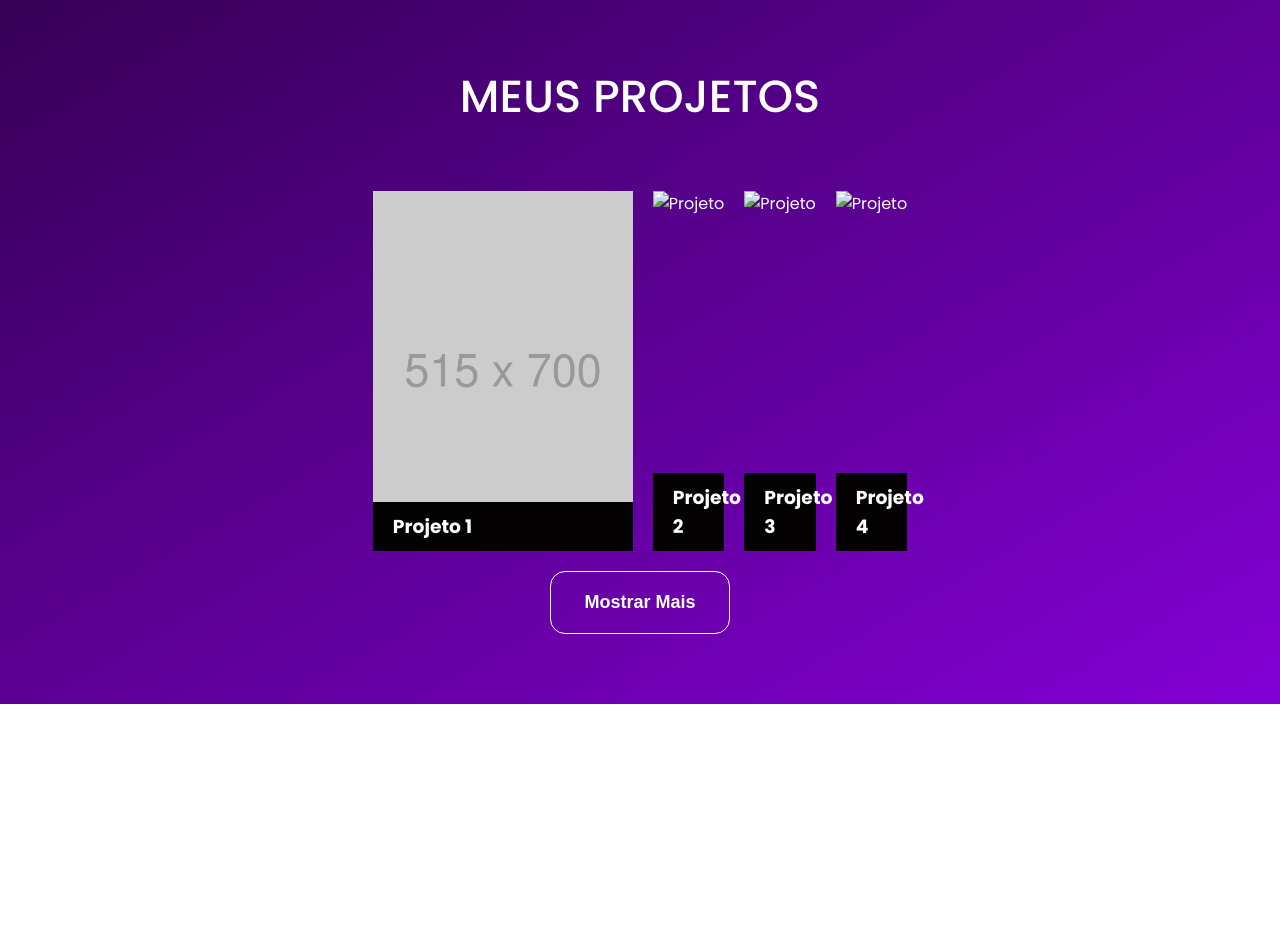
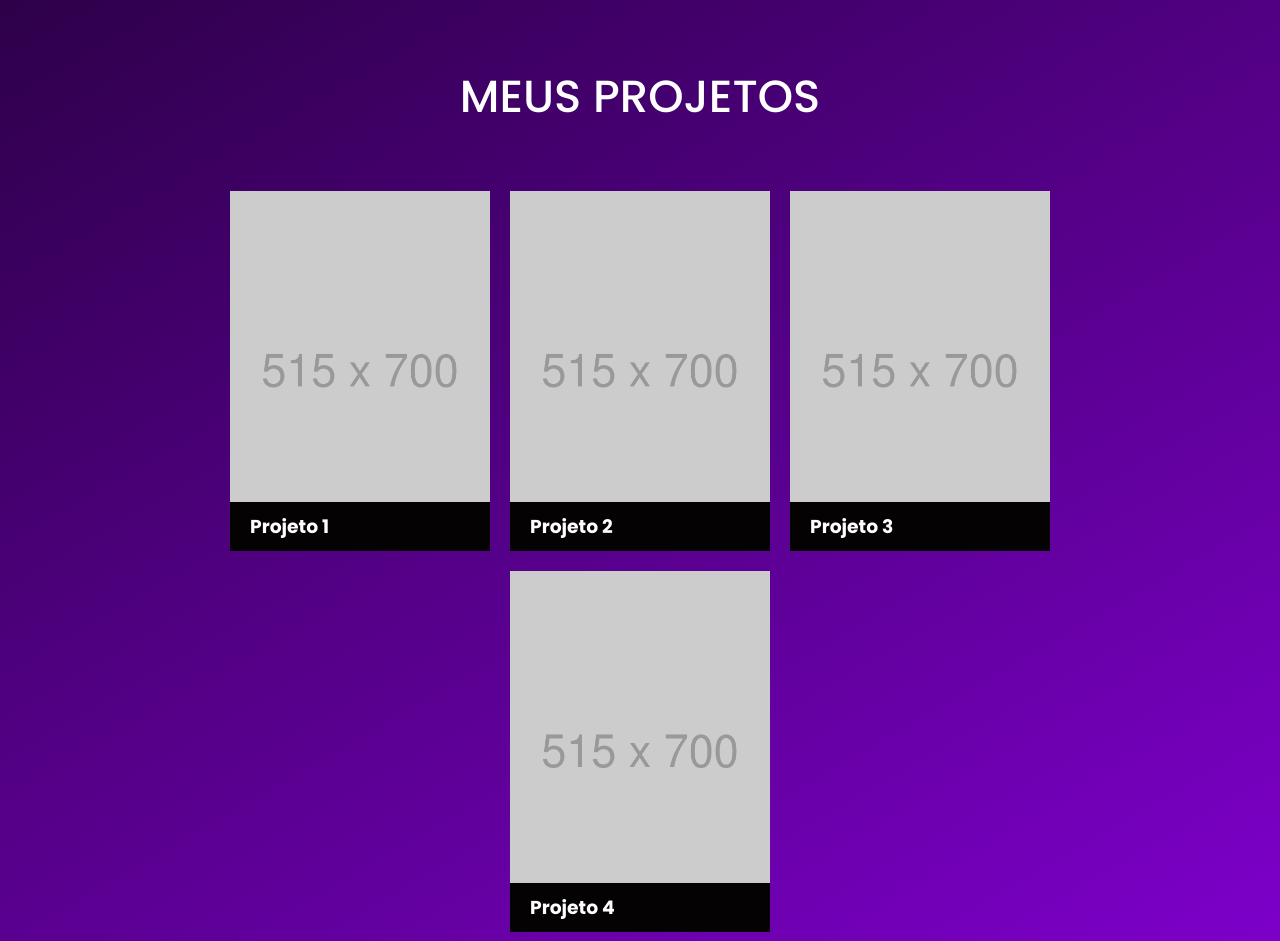
Before and after one commit to MortheyVlad/portfolio-simplificado, a plain HTML site: page index.html in a window 1280 px wide. Shown: the part 967-1908 px from the top of the page. Before the commit the page ends 1671 px from the top, so only its background shows below. Drawn offline with nearby package versions, Linux system fonts and the light colour scheme; the site is published under a folder, as on GitHub Pages, so addresses that start at the root find nothing.

Commit message:
Add files via upload

```diff
--- a/index.html
+++ b/index.html
@@ -79,7 +79,7 @@
             </div>
         <div class="projeto ativo">
             <a href="#" target="_blank">
-              <img src="/src/imagens/515x700.png" alt="Projeto" />
+              <img src="./src/imagens/515x700.png" alt="Projeto" />
               <h3>Projeto 2</h3>
               <div class="informacoes-projeto">
                 <p>Projeto feito usando HTML, CSS e JavaScript</p>
@@ -89,7 +89,7 @@
           </div>
           <div class="projeto ativo">
             <a href="#" target="_blank">
-              <img src="/src/imagens/515x700.png" alt="Projeto " />
+              <img src="./src/imagens/515x700.png" alt="Projeto " />
               <h3>Projeto 3</h3>
               <div class="informacoes-projeto">
                 <p>Projeto feito usando HTML, CSS e JavaScript</p>
@@ -99,7 +99,7 @@
           </div>
           <div class="projeto ativo">
             <a href="#" target="_blank">
-              <img src="/src/imagens/515x700.png" alt="Projeto" />
+              <img src="./src/imagens/515x700.png" alt="Projeto" />
               <h3>Projeto 4</h3>
               <div class="informacoes-projeto">
                 <p>Projeto feito usando HTML, CSS e JavaScript</p>
@@ -109,7 +109,7 @@
           </div>
           <div class="projeto">
             <a href="#" target="_blank">
-              <img src="/src/imagens/515x700.png" alt="Projeto" />
+              <img src="./src/imagens/515x700.png" alt="Projeto" />
               <h3>Projeto 5</h3>
               <div class="informacoes-projeto">
                 <p>Projeto feito usando HTML, CSS e JavaScript</p>
@@ -119,7 +119,7 @@
           </div>
           <div class="projeto">
             <a href="#" target="_blank">
-              <img src="/src/imagens/515x700.png" alt="Projeto " />
+              <img src="./src/imagens/515x700.png" alt="Projeto " />
               <h3>Projeto 6</h3>
               <div class="informacoes-projeto">
                 <p>Projeto feito usando HTML, CSS e JavaScript</p>
@@ -129,7 +129,7 @@
           </div>
           <div class="projeto">
             <a href="#" target="_blank">
-              <img src="/src/imagens/515x700.png" alt="Projeto " />
+              <img src="./src/imagens/515x700.png" alt="Projeto " />
               <h3>Projeto 7</h3>
               <div class="informacoes-projeto">
                 <p>Projeto feito usando HTML, CSS e JavaScript</p>
@@ -139,7 +139,7 @@
           </div>
           <div class="projeto">
             <a href="#" target="_blank">
-              <img src="/src/imagens/515x700.png" alt="Projeto" />
+              <img src="./src/imagens/515x700.png" alt="Projeto" />
               <h3>Projeto 8</h3>
               <div class="informacoes-projeto">
                 <p>Projeto feito usando HTML, CSS e JavaScript</p>
```
